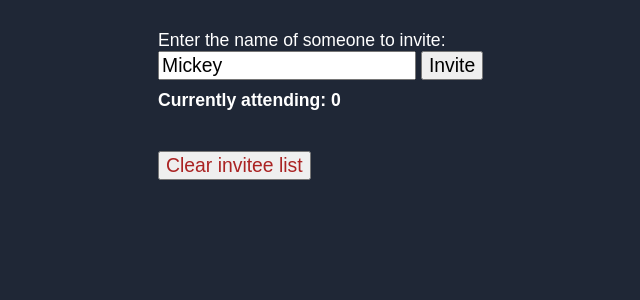
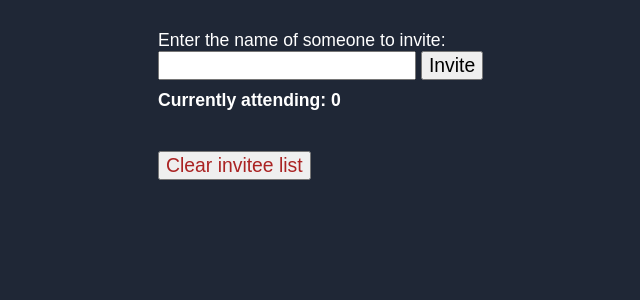
Before and after one commit to dabreese00/attend-poll, a Flask app: page / in a window 1280 px wide. Shown: the top 300 px of the page, without its empty margins (107-747 px from the left). Run offline with Flask 3, Linux system fonts and the light colour scheme; data that the repository does not hold is empty.

Commit message:
Remove pre-fill text from invite field

```diff
--- a/app/templates/index.html
+++ b/app/templates/index.html
@@ -15,7 +15,7 @@
       </div>
       <div>
         <form action="/invite" method="POST">
-          <input type="text" name="name" value="Mickey" />
+          <input type="text" name="name" />
           <button type="submit">Invite</button>
         </form>
       </div>
```
